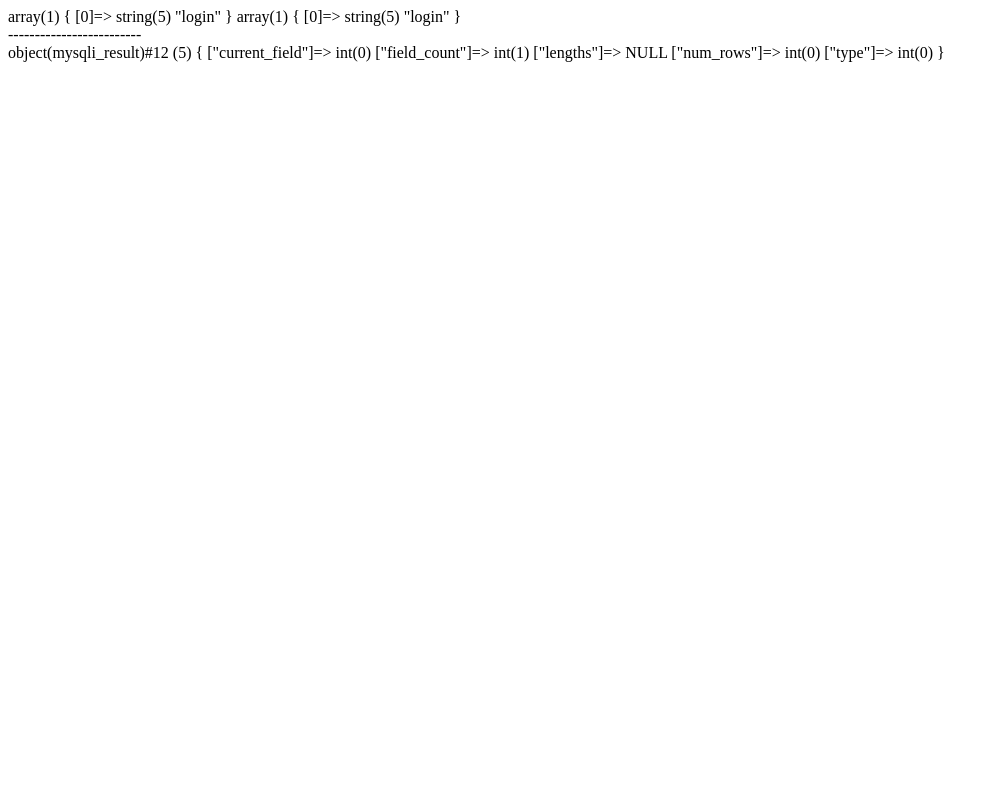
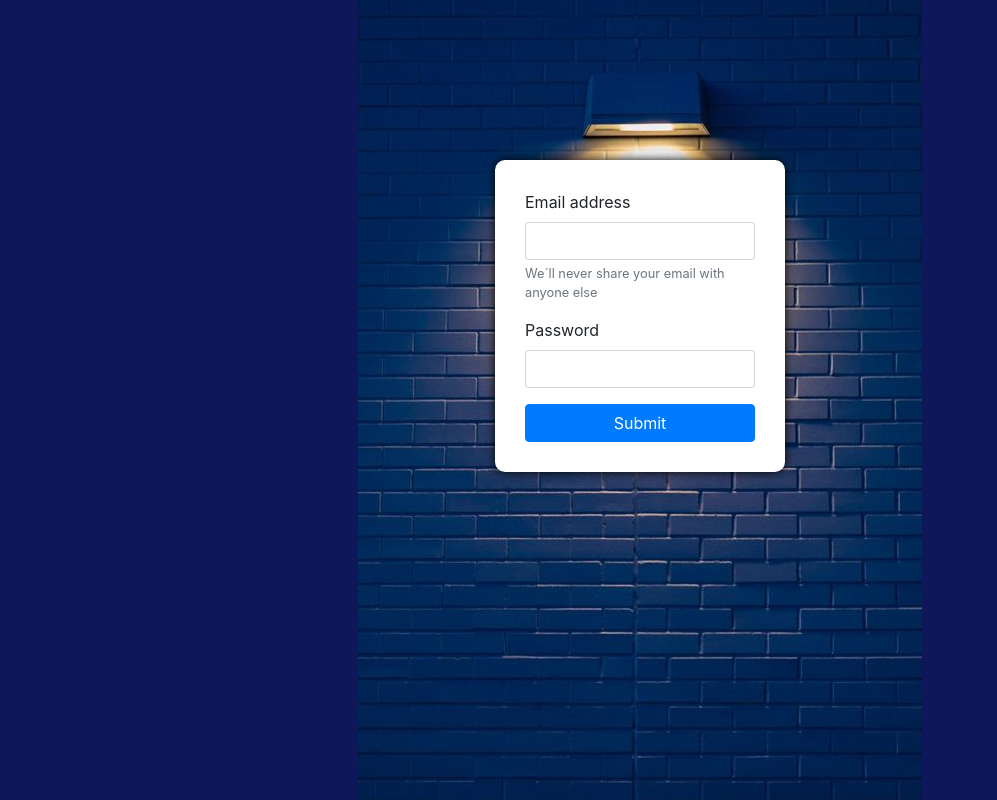
Before and after one commit to FrankZappato/Web2-Tpe, a PHP site: page /login in a window 1280 px wide. Shown: the whole page, without its empty margins (0-997 px from the left). Run offline with PHP 8.4, Linux system fonts and the light colour scheme; data that the repository does not hold is empty.

Commit message:
Reverted and added login form

```diff
--- /dev/null
+++ b/View/LoginView.php
@@ -0,0 +1,51 @@
+<?php
+
+class LoginView{
+
+    function __construct(){}
+
+    function showLoginForm(){
+
+ $html = '<!DOCTYPE html>
+ <html lang="en">
+
+ <head>
+     <meta charset="UTF-8">
+     <meta name="viewport" content="width=device-width, initial-scale=1.0">
+     <title>Login</title>
+     <link rel="stylesheet" href="https://stackpath.bootstrapcdn.com/bootstrap/4.5.2/css/bootstrap.min.css">
+     <link rel="stylesheet" href="styles/login.css">
+ </head>
+
+ <body>
+     <section class="container-fluid bg">
+         <section class="row justify-content-center">
+             <section class="col-12 col-sm-6 col-md-3">
+                 <form class="form-container" action="login" method="POST">
+                     <div class="form-group">
+                         <label for="exampleInputEmail1">Email address</label>
+                         <input type="email" class="form-control" name="email" aria-describedby="emailHelp">
+                         <small id="emailHelp" class="form-text text-muted">We´ll never share your email with anyone
+                             else</small>
+                     </div>
+                     <div class="form-group">
+                         <label for="exampleInputPassword1">Password</label>
+                         <input type="password" class="form-control" name="password">
+                     </div>
+                     <button type="submit" class="btn btn-primary btn-block">Submit</button>
+                 </form>
+             </section>
+         </section>
+     </section>
+
+ </body>
+
+ </html>';
+
+
+
+ echo $html;
+    }
+
+
+}
--- a/View/ProductsView.php
+++ b/View/ProductsView.php
@@ -4,7 +4,7 @@ class ProductsView{
 
     function __construct(){}
 
-    function ShowHome($products){
+    function showHome($products){
         $html = '
         <!DOCTYPE html>
         <html lang="en">
--- a/controller/LoginController.php
+++ b/controller/LoginController.php
@@ -2,30 +2,27 @@
 
 require_once "../model/Login.php";
 require_once "ProductsController.php";
+require_once "../view/LoginView.php";
 
     class LoginController{
 
     private $login;
     private $productsController;
+    private $view;
 
     function __construct(){
         $this->login = new Login();
         $this->productsController = new ProductsController();
+        $this->view = new LoginView();
 
     }
 
-function Login($keys){
-    var_dump($keys);
-    $this->login->login($keys);
-    /*
-    if($this->login->Login($keys)){
-        //iniciar session
+    function login(){
+        $this->login->login();
     }
-    $this->productsController->Home();
-    */
+
+    function showLoginForm(){
+        $this->view->showLoginForm();
     }
 }
-
-
-
 ?>
--- a/model/Login.php
+++ b/model/Login.php
@@ -1,6 +1,4 @@
 <?php
-
-
 class Login{
 
     private $db;
@@ -9,12 +7,8 @@ class Login{
         $this->db = mysqli_connect('localhost','root','','the_cave_users');
     }
 
-    function login($keys){
-        $username = $keys[1];
-        $password = $keys[2];
-        $query = "SELECT * FROM users where username = '$username' and password='$password'";
-        $result = mysqli_query($this->db,$query);
-        echo "<br>-------------------------<br>";
-        var_dump($result);
+    function login(){
+        echo $_POST["email"];
+        echo "<br>----------Aca llegue a la base---------------<br>";
     }
 }
--- /dev/null
+++ b/styles/login.css
@@ -0,0 +1,17 @@
+body {
+    background-color: rgb(13, 23, 90);
+}
+
+.form-container {
+    background: #fff;
+    padding: 30px;
+    border-radius: 10px;
+    box-shadow: 0px 0px 10px 0px #000;
+    margin-top: 20vh;
+}
+
+.bg {
+    background: url('../images/login/bg.jpg') no-repeat;
+    height: 100vh;
+    background-position: center;
+}
--- a/utils/RouterClass.php
+++ b/utils/RouterClass.php
@@ -38,7 +38,12 @@ class Route {
         $controller = $this->controller;
         $method = $this->method;
         $this->params = $params;
+        /*
+        echo "---------Estos son los parametros del get-------------<br>";
         var_dump($params);
+        echo "<br>---------Estos son los parametros del post-------------<br>";
+        echo $_POST['email'];
+        */
         (new $controller())->$method($params);
     }
 }
@@ -55,7 +60,6 @@ class Router {
         $params = explode('/', $url);
         foreach ($this->routeTable as $route) {
             if($route->match($params[0], $verb)){
-                // pasarle los parametros
                 $route->run($params);
                 return;
             }
--- a/utils/router.php
+++ b/utils/router.php
@@ -1,37 +1,14 @@
 <?php
-
-
    require_once 'RouterClass.php';
    require_once '../controller/ProductsController.php';
    require_once '../controller/LoginController.php';
 
-
-    // CONSTANTES PARA RUTEO
     define("BASE_URL", 'http://'.$_SERVER["SERVER_NAME"].':'.$_SERVER["SERVER_PORT"].dirname($_SERVER["PHP_SELF"]).'/');
 
     $r = new Router();
-    $r->addRoute("home", "GET", "ProductsController", "Home");
-    $r->addRoute("login", "GET", "LoginController", "Login");
+    $r->addRoute("home", "GET", "ProductsController", "home");
+    $r->addRoute("login", "POST", "LoginController", "login");
+    $r->addRoute("login", "GET", "LoginController", "showLoginForm");
+
     $r->route($_GET['action'], $_SERVER['REQUEST_METHOD']);
-/*
-    // rutas
-    $r->addRoute("home", "GET", "TasksController", "Home");
-    $r->addRoute("mermelada", "GET", "TasksController", "Home");
-
-    //Esto lo veo en TasksView
-    $r->addRoute("insert", "POST", "TasksController", "InsertTask");
-
-    $r->addRoute("delete/:ID", "GET", "TasksController", "BorrarLaTaskQueVienePorParametro");
-    $r->addRoute("completar/:ID", "GET", "TasksController", "MarkAsCompletedTask");
-
-    //Ruta por defecto.
-    $r->setDefaultRoute("TasksController", "Home");
-
-    //Advance
-    $r->addRoute("autocompletar", "GET", "TasksAdvanceController", "AutoCompletar");
-
-    //run
-    $r->route($_GET['action'], $_SERVER['REQUEST_METHOD']);
-
-    */
 ?>
```
Also changed, not shown: images/login/bg.jpg (added). Lines whose indentation alone changed are shown as unchanged.
